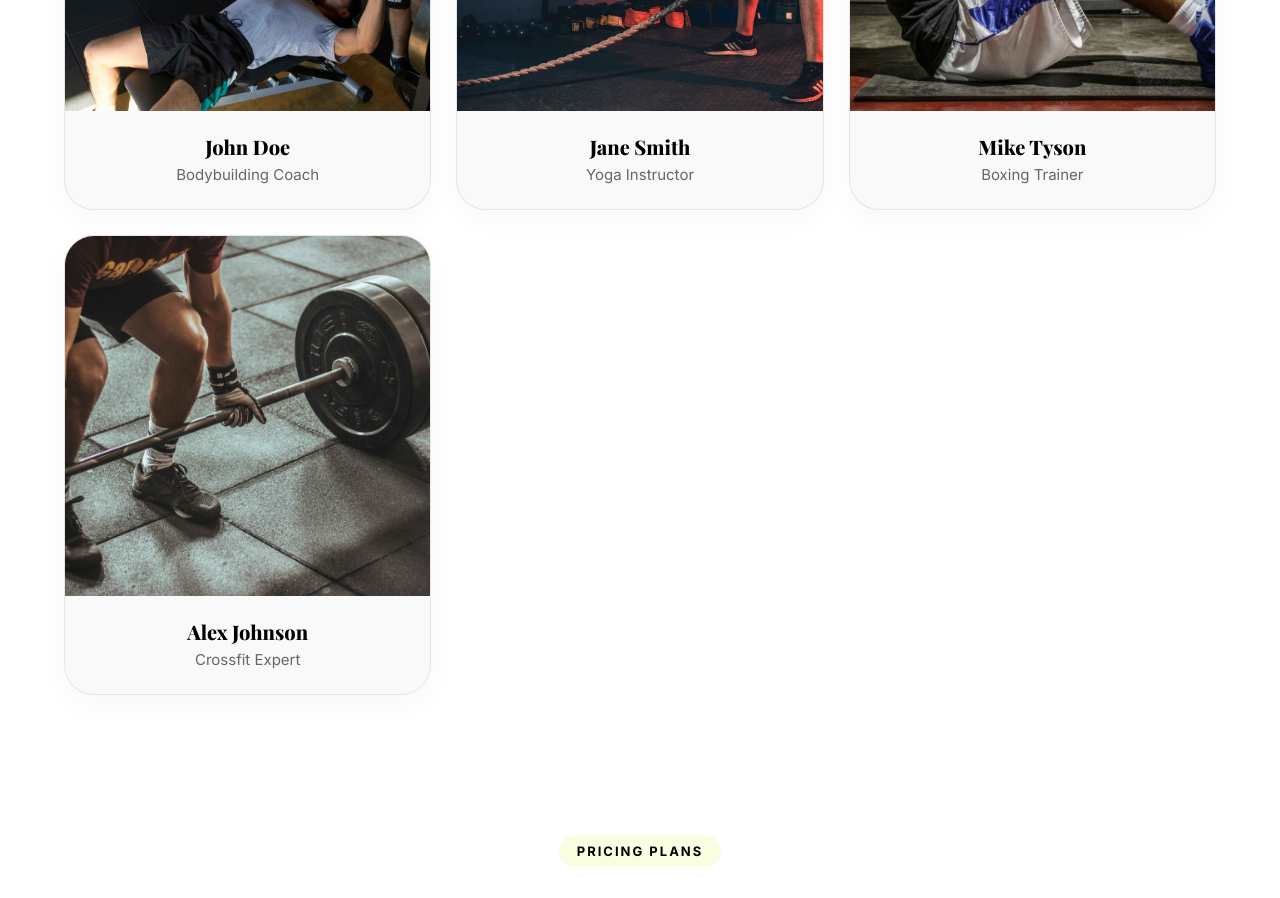
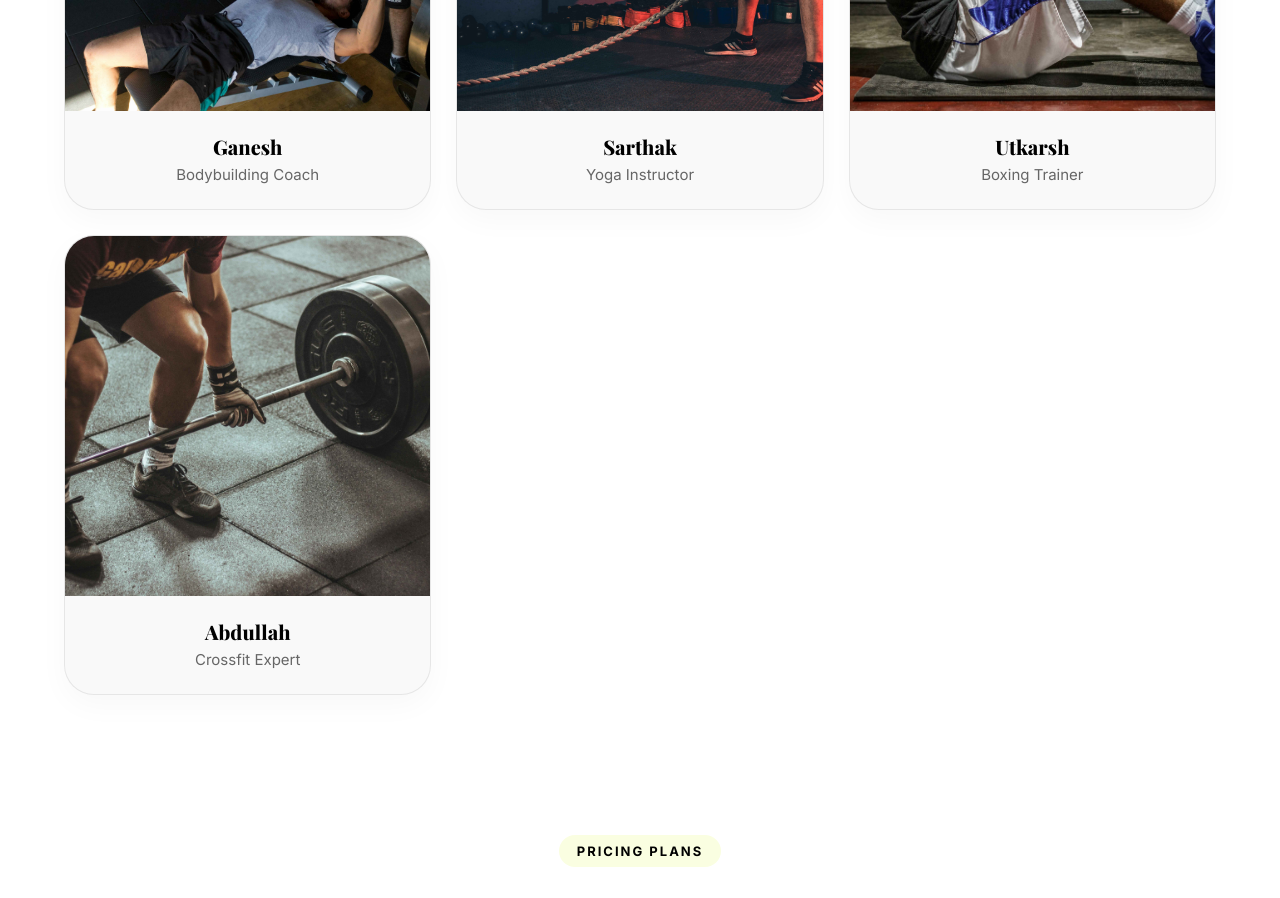
Before and after one commit to Ganeshbeldar015/GymGalaxy, a React (Vite) app: page / in a window 1280 px wide. Shown: the part 3180-4078 px from the top of the page. Built offline with nearby package versions, Linux system fonts and the light colour scheme.

Commit message:
feat(trainers): update expert trainers names to Ganesh, Sarthak, Utkarsh, and Abdullah

```diff
--- a/src/components/Trainers.jsx
+++ b/src/components/Trainers.jsx
@@ -6,25 +6,25 @@ const Trainers = () => {
     const trainers = [
         {
             id: 1,
-            name: "John Doe",
+            name: "Ganesh",
             role: "Bodybuilding Coach",
             image: "/GYM_Website_Images/image1.jpg"
         },
         {
             id: 2,
-            name: "Jane Smith",
+            name: "Sarthak",
             role: "Yoga Instructor",
             image: "/GYM_Website_Images/image3.jpg"
         },
         {
             id: 3,
-            name: "Mike Tyson",
+            name: "Utkarsh",
             role: "Boxing Trainer",
             image: "/GYM_Website_Images/image4.jpg"
         },
         {
             id: 4,
-            name: "Alex Johnson",
+            name: "Abdullah",
             role: "Crossfit Expert",
             image: "/GYM_Website_Images/image5.jpg"
         }
```
Also changed, not shown: 2 other files (tests, documents, lock files or other folders).
